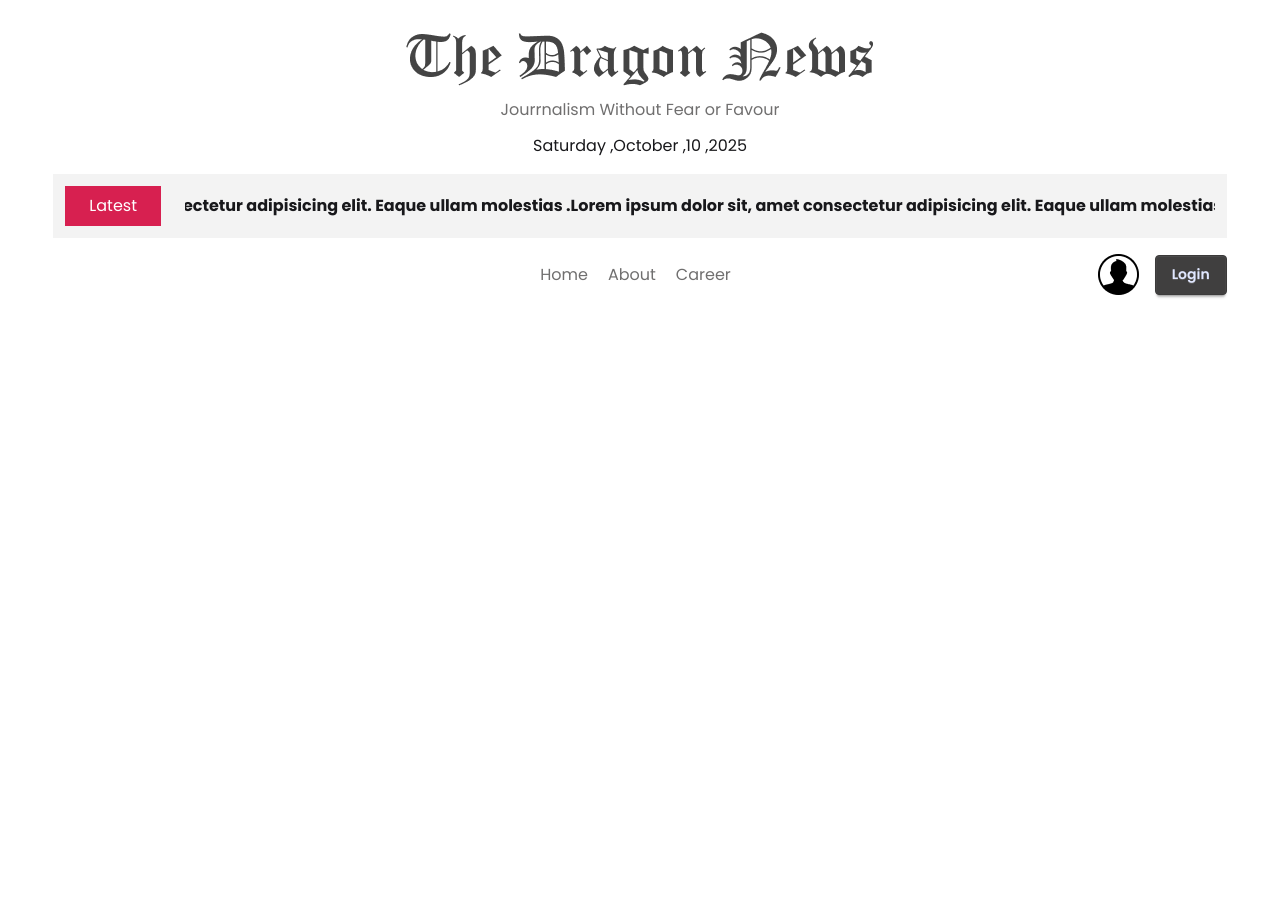
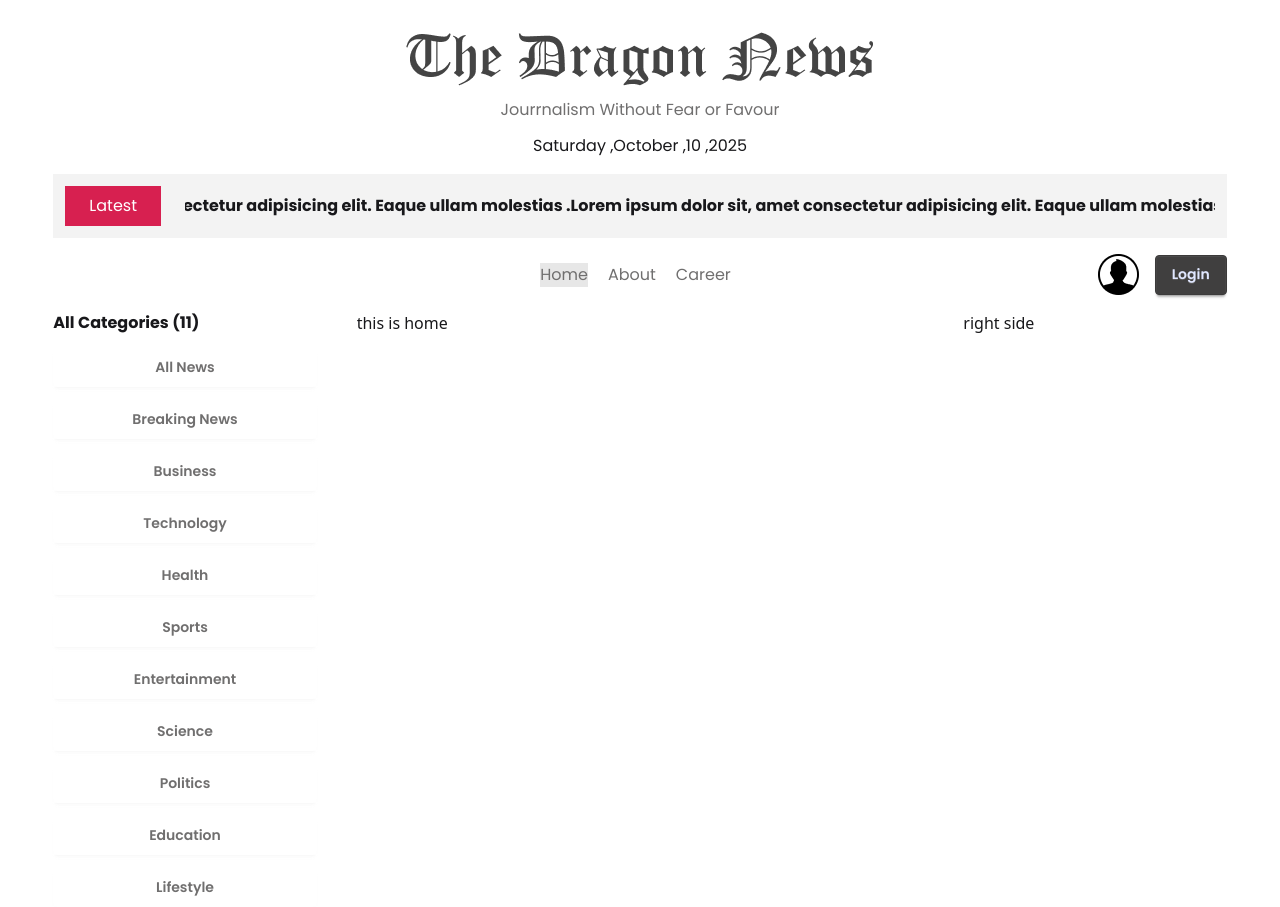
Before and after one commit to Tanvir-Hossain847/Dragon-News, a React (Vite) app in the folder dragon-news/: page / in a window 1280 px wide. Before the commit the page ends 800 px from the top, so only its background shows below. Built offline with nearby package versions, Linux system fonts and the light colour scheme.

Commit message:
add category add news feed

```diff
--- /dev/null
+++ b/dragon-news/src/components/category/Category.jsx
@@ -0,0 +1,20 @@
+import React, { use } from 'react';
+import { NavLink } from 'react-router';
+const categoryPromise = fetch('/categories.json')
+                        .then(res => res.json())
+                        console.log(categoryPromise);
+
+const Category = () => {
+    const categories = use(categoryPromise)
+    return (
+        <div>
+            <h1 className='font-bold primary'>All Categories ({categories.length})</h1>
+            <div className="grid grid-col-1 gap-3 mt-3">
+                {categories.map((category) =>
+                    (<NavLink to={`/category/${category.id}`} className={'btn bg-base-100 hover:bg-base-200 border-none font-semibold text-accent primary'} key={category.id}>{category.name}</NavLink>))}
+            </div>
+        </div>
+    );
+};
+
+export default Category;
--- /dev/null
+++ b/dragon-news/src/components/homelayout/LeftAside.jsx
@@ -0,0 +1,12 @@
+import React from 'react';
+import Category from '../category/Category';
+
+const LeftAside = () => {
+    return (
+        <div>
+            <Category></Category>
+        </div>
+    );
+};
+
+export default LeftAside;
--- /dev/null
+++ b/dragon-news/src/components/homelayout/RightAside.jsx
@@ -0,0 +1,11 @@
+import React from 'react';
+
+const RightAside = () => {
+    return (
+        <div>
+            right side
+        </div>
+    );
+};
+
+export default RightAside;
--- a/dragon-news/src/index.css
+++ b/dragon-news/src/index.css
@@ -16,3 +16,7 @@
 .primary{
     font-family: "Poppins", sans-serif;
 }
+
+a.active{
+    @apply bg-base-300
+}
--- a/dragon-news/src/layout/HomeLayout.jsx
+++ b/dragon-news/src/layout/HomeLayout.jsx
@@ -3,6 +3,8 @@ import { Outlet } from 'react-router';
 import Header from '../components/Header/Header';
 import LetestNews from '../components/letestNews/LetestNews';
 import Navbar from '../components/Navbar/Navbar';
+import LeftAside from '../components/homelayout/LeftAside';
+import RightAside from '../components/homelayout/RightAside';
 
 const HomeLayout = () => {
     return (
@@ -17,12 +19,16 @@ const HomeLayout = () => {
                 <Navbar></Navbar>
             </section>
 
-            <main>
-                <section className="left"></section>
-                <section className="main">
+            <main className='w-11/12 mx-auto mt-4 grid grid-cols-12 gap-10'>
+                <aside className='col-span-3'>
+                    <LeftAside></LeftAside>
+                </aside>
+                <section className="main col-span-6">
                     <Outlet></Outlet>
                 </section>
-                <section className="right"></section>
+                <aside className='col-span-3'>
+                    <RightAside></RightAside>
+                </aside>
             </main>
         </div>
     );
--- /dev/null
+++ b/dragon-news/src/pages/CategoryNews.jsx
@@ -0,0 +1,15 @@
+import React from 'react';
+import { useParams } from 'react-router';
+
+const CategoryNews = () => {
+    const {id} = useParams()
+    console.log(id);
+
+    return (
+        <div>
+            Category News ({id})
+        </div>
+    );
+};
+
+export default CategoryNews;
--- /dev/null
+++ b/dragon-news/src/pages/Home.jsx
@@ -0,0 +1,11 @@
+import React from 'react';
+
+const Home = () => {
+    return (
+        <div>
+            this is home
+        </div>
+    );
+};
+
+export default Home;
```
Also changed, not shown: dragon-news/src/router/Router.jsx (+13 -1 lines).
